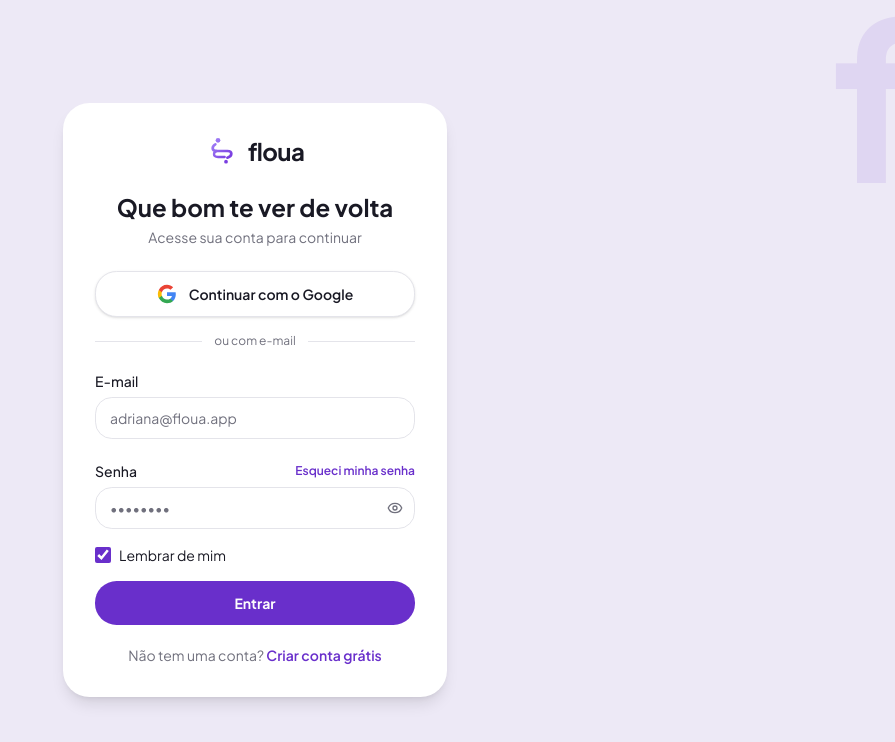
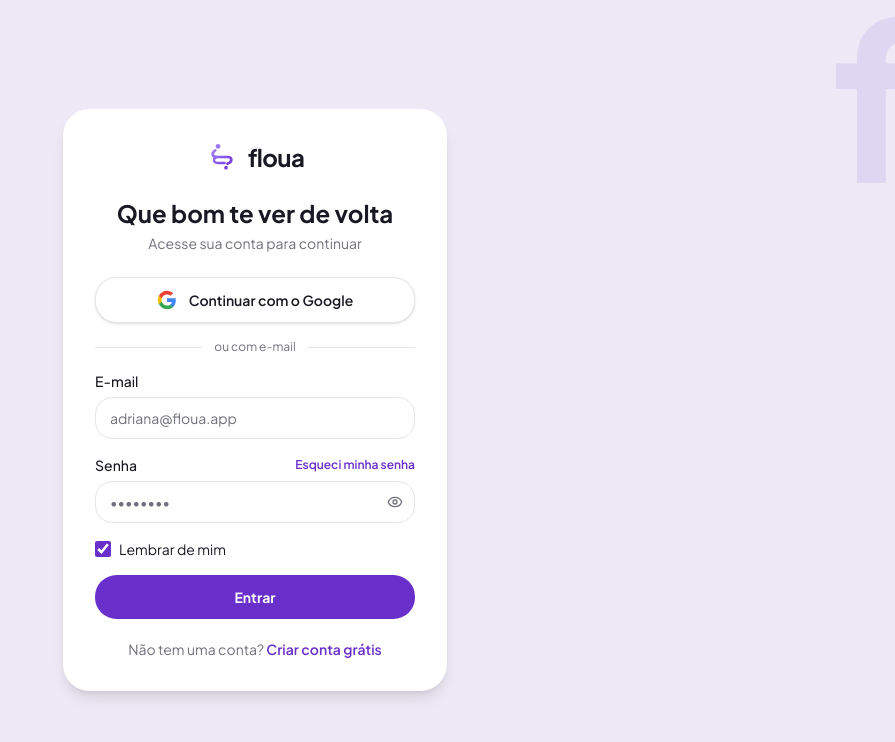
Before and after one commit to sjadriana/AssistPro-main, a Next.js app in the folder apps/web/: page /login in a window 1280 px wide. Shown: the top 742 px of the page, without its empty margins (385-1280 px from the left). Built offline with nearby package versions, Linux system fonts and the light colour scheme.

Commit message:
fix: corrige prop label do Field no login
Co-authored-by: v0 <it+v0agent@vercel.com>

```diff
--- a/apps/web/app/(auth)/login/page.tsx
+++ b/apps/web/app/(auth)/login/page.tsx
@@ -72,8 +72,7 @@ export default function LoginPage() {
 
         {/* Formulário */}
         <form onSubmit={handleSubmit} className="flex flex-col gap-4" noValidate>
-          <Field>
-            <Label htmlFor="email">E-mail</Label>
+          <Field label="E-mail" htmlFor="email">
             <Input
               id="email"
               type="email"
@@ -83,7 +82,7 @@ export default function LoginPage() {
             />
           </Field>
 
-          <Field>
+          <div className="flex flex-col gap-1.5">
             <div className="flex items-center justify-between">
               <Label htmlFor="password">Senha</Label>
               <Link
@@ -113,7 +112,7 @@ export default function LoginPage() {
                   : <Eye className="size-4" aria-hidden="true" />}
               </button>
             </div>
-          </Field>
+          </div>
 
           {/* Lembrar de mim */}
           <label className="flex cursor-pointer items-center gap-2">
```
